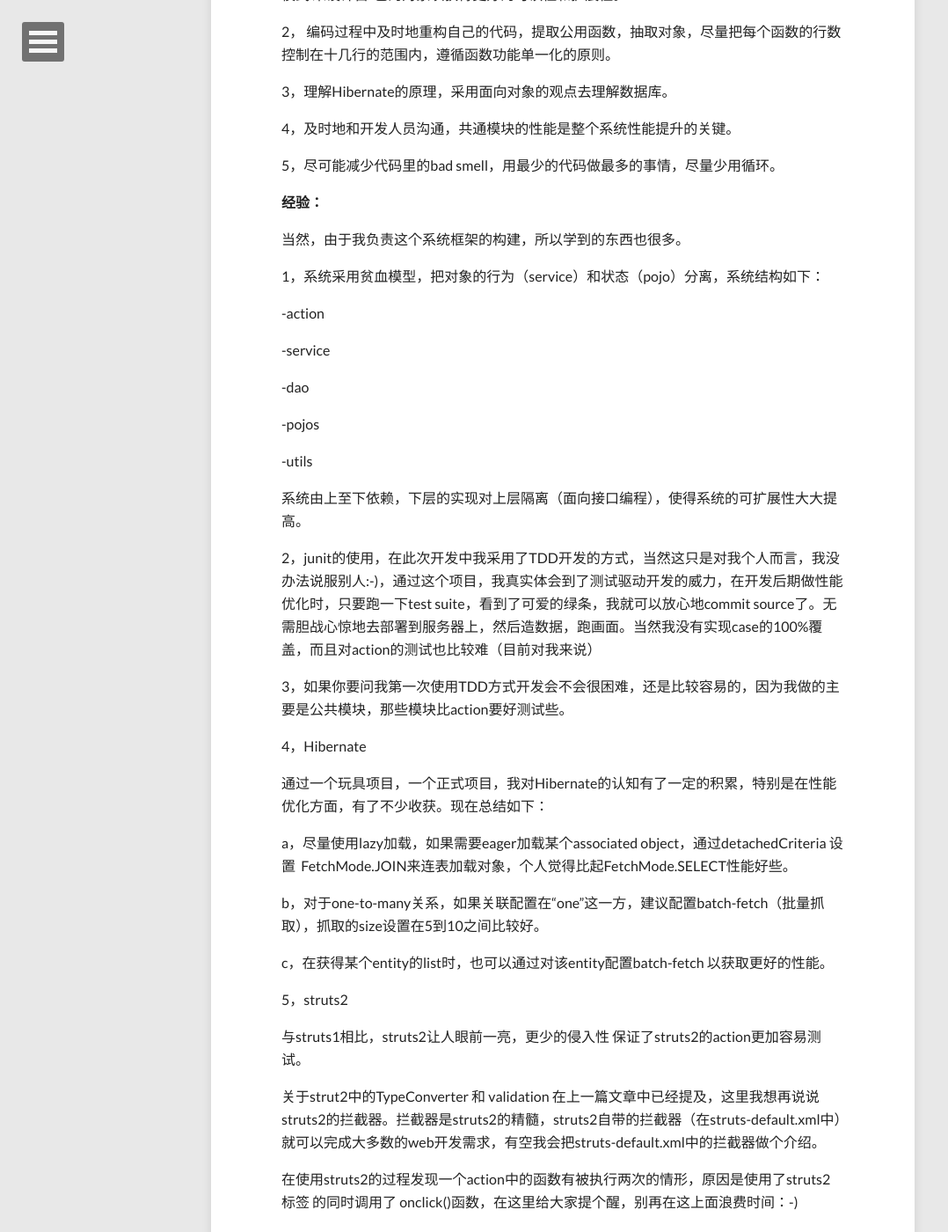
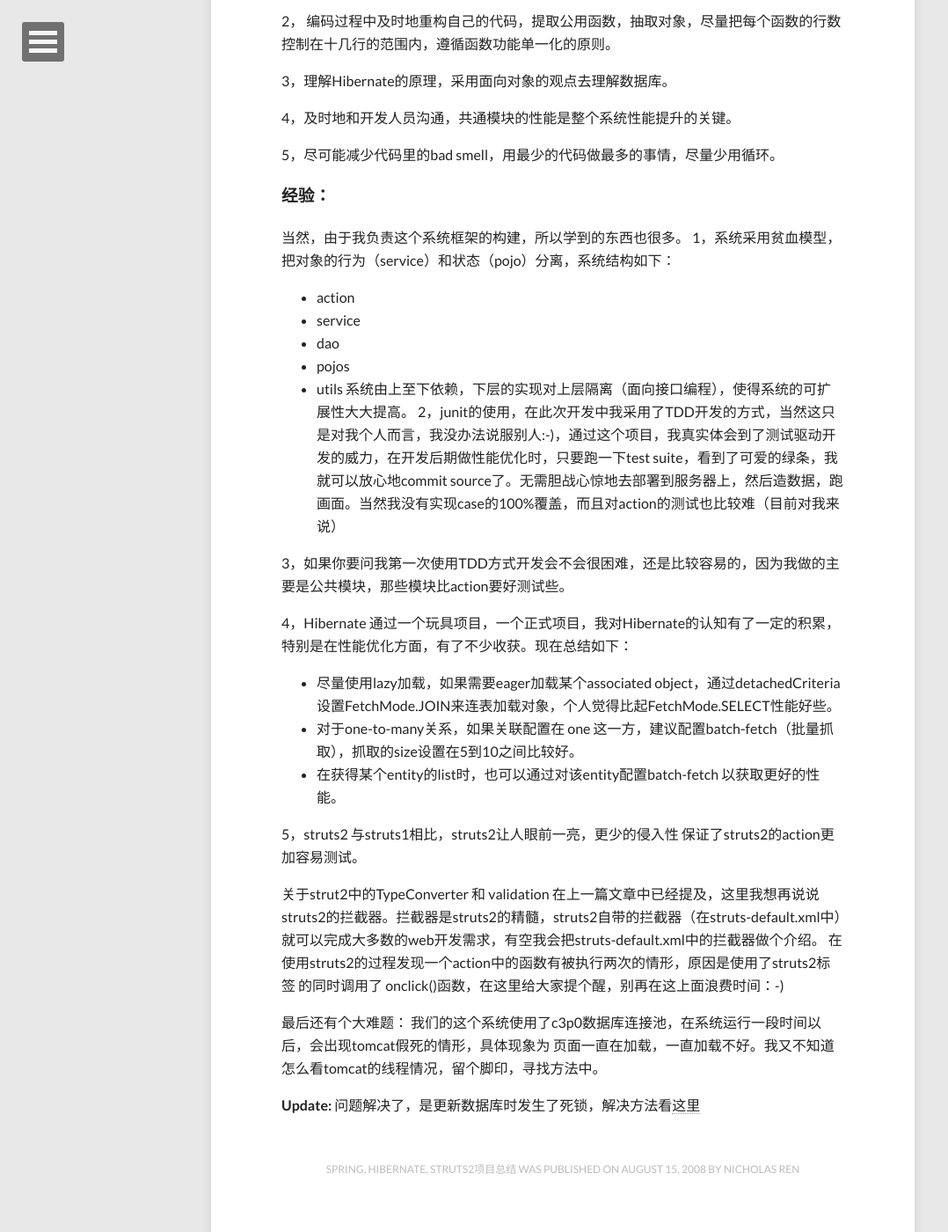
Before and after one commit to nicholasren/nicholasren.github.io, a Jekyll site: the page built from _posts/2008-08-15-review-of-a-ssh-project.md, in a window 1280 px wide and 1400 px high, scrolled down 1004 px. Shown: the whole window at 88% size, without its empty margins (0-1078 px from the left). Built offline with Jekyll 4.4.1, drawn with Linux system fonts in a browser that asks for light colours; nearby versions of some CDN libraries; some of the changed lines change nothing that is shown; some of the changed text lies outside the part shown.

Commit message:
Fix format

```diff
--- a/_posts/2008-08-15-review-of-a-ssh-project.md
+++ b/_posts/2008-08-15-review-of-a-ssh-project.md
@@ -2,46 +2,66 @@
 layout: post
 title: Spring, Hibernate, Struts2项目总结
 ---
-<p>今天做完了第一个正式的公司内部的Spring Hibernate Struts2项目，这个项目与我进入公司后的任何一个项目都不相同，有了很大的收获，值得总结一下。</p>
-<p>项目时间：3.5week</p>
-<p>项目人员：</p>
-<p>teamleader ： 1</p>
-<p>QA : 1</p>
-<p>开发，测试人员：4</p>
-<p><strong>发现的问题：</strong> </p>
-<p>这个项目采用的是比较新的技术，因此在构建项目框架，编码过程中，遇到了不少困难，主要集中在以下几个方面：</p>
-<p>1，没有很好的OO意识，面向过程编程</p>
-<p>2，不愿意重构代码，影响可读性，可测性</p>
-<p>3，对持久化框没有大致的了解，对数据持久化的认识仍然停留在 <strong><span style="color: #ff0000;">关系数据库</span></strong> 的层面上。</p>
-<p>4，公共模块变化较多，而且不能及时反应给其他模块开发着。</p>
-<p>5，只关注功能实现，忽略了性能调试。 </p>
-<p>关于以上几个问题我有以下几点建议：</p>
-<p>1，在开始编码之前，详细地分析业务需求，然后从需求中抽象出业务对象，充分利用 设计模式 来设计自&nbsp; 己的对象以获得更好的可读性和扩展性。</p>
-<p>2， 编码过程中及时地重构自己的代码，提取公用函数，抽取对象，尽量把每个函数的行数控制在十几行的范围内，遵循函数功能单一化的原则。</p>
-<p>3，理解Hibernate的原理，采用面向对象的观点去理解数据库。</p>
-<p>4，及时地和开发人员沟通，共通模块的性能是整个系统性能提升的关键。</p>
-<p>5，尽可能减少代码里的bad smell，用最少的代码做最多的事情，尽量少用循环。</p>
-<p><strong>经验：</strong></p>
-<p>当然，由于我负责这个系统框架的构建，所以学到的东西也很多。</p>
-<p>1，系统采用贫血模型，把对象的行为（service）和状态（pojo）分离，系统结构如下：</p>
-<p>-action </p>
-<p>-service</p>
-<p>-dao</p>
-<p>-pojos</p>
-<p>-utils </p>
-<p>系统由上至下依赖，下层的实现对上层隔离（面向接口编程），使得系统的可扩展性大大提高。</p>
-<p>2，junit的使用，在此次开发中我采用了TDD开发的方式，当然这只是对我个人而言，我没办法说服别人:-)，通过这个项目，我真实体会到了测试驱动开发的威力，在开发后期做性能优化时，只要跑一下test suite，看到了可爱的绿条，我就可以放心地commit source了。无需胆战心惊地去部署到服务器上，然后造数据，跑画面。当然我没有实现case的100%覆盖，而且对action的测试也比较难（目前对我来说）</p>
-<p>3，如果你要问我第一次使用TDD方式开发会不会很困难，还是比较容易的，因为我做的主要是公共模块，那些模块比action要好测试些。</p>
-<p>4，Hibernate</p>
-<p>通过一个玩具项目，一个正式项目，我对Hibernate的认知有了一定的积累，特别是在性能优化方面，有了不少收获。现在总结如下：</p>
-<p>a，尽量使用lazy加载，如果需要eager加载某个associated object，通过detachedCriteria 设置&nbsp; FetchMode.JOIN来连表加载对象，个人觉得比起FetchMode.SELECT性能好些。</p>
-<p>b，对于one-to-many关系，如果关联配置在&ldquo;one&rdquo;这一方，建议配置batch-fetch（批量抓取），抓取的size设置在5到10之间比较好。</p>
-<p>c，在获得某个entity的list时，也可以通过对该entity配置batch-fetch 以获取更好的性能。</p>
-<p>5，struts2</p>
-<p>与struts1相比，struts2让人眼前一亮，更少的侵入性 保证了struts2的action更加容易测试。</p>
-<p>关于strut2中的TypeConverter 和 validation 在上一篇文章中已经提及，这里我想再说说struts2的拦截器。拦截器是struts2的精髓，struts2自带的拦截器（在struts-default.xml中）就可以完成大多数的web开发需求，有空我会把struts-default.xml中的拦截器做个介绍。 </p>
-<p>在使用struts2的过程发现一个action中的函数有被执行两次的情形，原因是使用了struts2标签 的同时调用了 onclick()函数，在这里给大家提个醒，别再在这上面浪费时间：-)</p>
-<p>&nbsp;</p>
-<p>最后还有个<span style="color: #999999; font-size: large;"><strong>大难题</strong></span> ：</p>
-<p>我们的这个系统使用了c3p0数据库连接池，在系统运行一段时间以后，会出现tomcat假死的情形，具体现象为 页面一直在加载，一直加载不好。我又不知道怎么看tomcat的线程情况，留个脚印，寻找方法中。</p>
-<p>Update:问题解决了，是更新数据库时发生了死锁，解决方法看<a href="http://nicholasren.blogbus.com/logs/27867056.html" target="_blank">这里</a> </p>
+今天做完了第一个正式的公司内部的Spring Hibernate Struts2项目，这个项目与我进入公司后的任何一个项目都不相同，有了很大的收获，值得总结一下。
+
+项目时间：3.5 week
+
+项目人员：
+  - teamleader ： 1
+  - QA : 1
+  - 开发，测试人员：4
+
+### 发现的问题：
+这个项目采用的是比较新的技术，因此在构建项目框架，编码过程中，遇到了不少困难，主要集中在以下几个方面：
+
+1，没有很好的OO意识，面向过程编程
+
+2，不愿意重构代码，影响可读性，可测性
+
+3，对持久化框没有大致的了解，对数据持久化的认识仍然停留在 关系数据库的层面上。
+
+4，公共模块变化较多，而且不能及时反应给其他模块开发着。
+
+5，只关注功能实现，忽略了性能调试。
+
+### 关于以上几个问题我有以下几点建议：
+1，在开始编码之前，详细地分析业务需求，然后从需求中抽象出业务对象，充分利用 设计模式 来设计自 己的对象以获得更好的可读性和扩展性。
+
+2， 编码过程中及时地重构自己的代码，提取公用函数，抽取对象，尽量把每个函数的行数控制在十几行的范围内，遵循函数功能单一化的原则。
+
+3，理解Hibernate的原理，采用面向对象的观点去理解数据库。
+
+4，及时地和开发人员沟通，共通模块的性能是整个系统性能提升的关键。
+
+5，尽可能减少代码里的bad smell，用最少的代码做最多的事情，尽量少用循环。
+
+### 经验：
+当然，由于我负责这个系统框架的构建，所以学到的东西也很多。
+1，系统采用贫血模型，把对象的行为（service）和状态（pojo）分离，系统结构如下：
+  - action
+  - service
+  - dao
+  - pojos
+  - utils
+  系统由上至下依赖，下层的实现对上层隔离（面向接口编程），使得系统的可扩展性大大提高。
+2，junit的使用，在此次开发中我采用了TDD开发的方式，当然这只是对我个人而言，我没办法说服别人:-)，通过这个项目，我真实体会到了测试驱动开发的威力，在开发后期做性能优化时，只要跑一下test suite，看到了可爱的绿条，我就可以放心地commit source了。无需胆战心惊地去部署到服务器上，然后造数据，跑画面。当然我没有实现case的100%覆盖，而且对action的测试也比较难（目前对我来说）
+
+3，如果你要问我第一次使用TDD方式开发会不会很困难，还是比较容易的，因为我做的主要是公共模块，那些模块比action要好测试些。
+
+4，Hibernate
+通过一个玩具项目，一个正式项目，我对Hibernate的认知有了一定的积累，特别是在性能优化方面，有了不少收获。现在总结如下：
+  - 尽量使用lazy加载，如果需要eager加载某个associated object，通过detachedCriteria 设置FetchMode.JOIN来连表加载对象，个人觉得比起FetchMode.SELECT性能好些。
+  - 对于one-to-many关系，如果关联配置在 one 这一方，建议配置batch-fetch（批量抓取），抓取的size设置在5到10之间比较好。
+  - 在获得某个entity的list时，也可以通过对该entity配置batch-fetch 以获取更好的性能。
+
+5，struts2
+与struts1相比，struts2让人眼前一亮，更少的侵入性 保证了struts2的action更加容易测试。
+
+关于strut2中的TypeConverter 和 validation 在上一篇文章中已经提及，这里我想再说说struts2的拦截器。拦截器是struts2的精髓，struts2自带的拦截器（在struts-default.xml中）就可以完成大多数的web开发需求，有空我会把struts-default.xml中的拦截器做个介绍。
+在使用struts2的过程发现一个action中的函数有被执行两次的情形，原因是使用了struts2标签 的同时调用了 onclick()函数，在这里给大家提个醒，别再在这上面浪费时间：-)
+
+最后还有个大难题：
+我们的这个系统使用了c3p0数据库连接池，在系统运行一段时间以后，会出现tomcat假死的情形，具体现象为 页面一直在加载，一直加载不好。我又不知道怎么看tomcat的线程情况，留个脚印，寻找方法中。
+
+
+__Update:__ 问题解决了，是更新数据库时发生了死锁，解决方法看<a href="http://nicholasren.blogbus.com/logs/27867056.html" target="_blank">这里</a>
```
